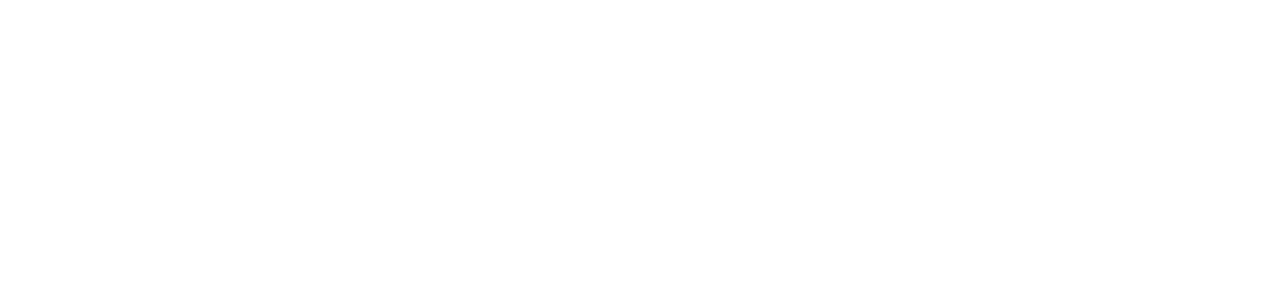
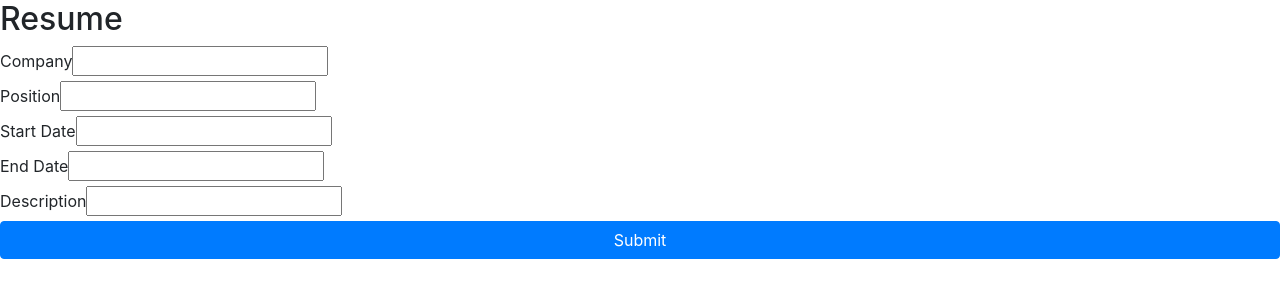
Before and after one commit to theMVPshop/dt04, a React (Create React App) app in the folder mvpjob/: page /resume in a window 1280 px wide. Shown: the top 300 px of the page. Built offline with nearby package versions, Linux system fonts and the light colour scheme.

Commit message:
forms are working and create a payload for resume

```diff
--- a/mvpjob/src/App.js
+++ b/mvpjob/src/App.js
@@ -4,6 +4,7 @@ import About from './Components/About';
 import LandingPage from './Components/LandingPage';
 import Login from './Components/Login'
 import SignIn from './Components/SignIn'
+import Resume from './Components/Resume'
 import './App.css'
 
 
@@ -19,6 +20,7 @@ const App = () => {
               <Route exact path="/login" component={Login}></Route>
               <Route exact path="/login" component={Login}></Route>
               <Route exact path="/signup" component={SignIn}></Route>
+              <Route exact path="/resume" component={Resume}></Route>
             </Switch>
              </Router>
              </Fragment>
--- a/mvpjob/src/Components/Resume.js
+++ b/mvpjob/src/Components/Resume.js
@@ -1,4 +1,4 @@
-import React from "react";
+import React, { useState } from "react";
 
 const Resume = () => {
   const [resume, setResume] = useState({
@@ -9,31 +9,43 @@ const Resume = () => {
     description: "",
   });
 
-  const onChange = (e) =>
+  const textChange = (e) =>
     setResume({ ...resume, [e.target.name]: e.target.value });
+
+    const handleSubmit = (e) => {
+        e.preventDefault();
+        const payload = { ...resume };
+        console.log(payload)
+      };
 
   return (
     <div>
-      <form>
+      <form onSubmit={handleSubmit}>
         <h2>Resume</h2>
         <label htmlFor="company">Company</label>
-        <input type="text" name="company" required value={company} />
+        <input type="text" name="company" required value={resume.company} onChange={textChange} />
         <div class="company error"></div>
 
         <label htmlFor="position">Position</label>
-        <input type="text" name="position" required value={position} />
+        <input type="text" name="position" required value={resume.position} onChange={textChange} />
         <div class="position error"></div>
 
         <label htmlFor="startDate">Start Date</label>
-        <input type="text" name="startDate" required value={startDate} />
+        <input type="text" name="startDate" required value={resume.startDate} onChange={textChange} />
         <div class="startDate error"></div>
 
         <label htmlFor="endDate">End Date</label>
-        <input type="text" name="endDate" required value={endDate} />
+        <input type="text" name="endDate" required value={resume.endDate} onChange={textChange} />
         <div class="endDate error"></div>
 
         <label htmlFor="description">Description</label>
-        <input type="text" name="description" required value={description} />
+        <input
+          type="text"
+          name="description"
+          required
+          value={resume.description}
+          onChange={textChange}
+        />
         <div class="description error"></div>
 
         <input
@@ -46,4 +58,4 @@ const Resume = () => {
   );
 };
 
-export default Resume
+export default Resume;
```
Also changed, not shown: 2 other files (tests, documents, lock files or other folders).
